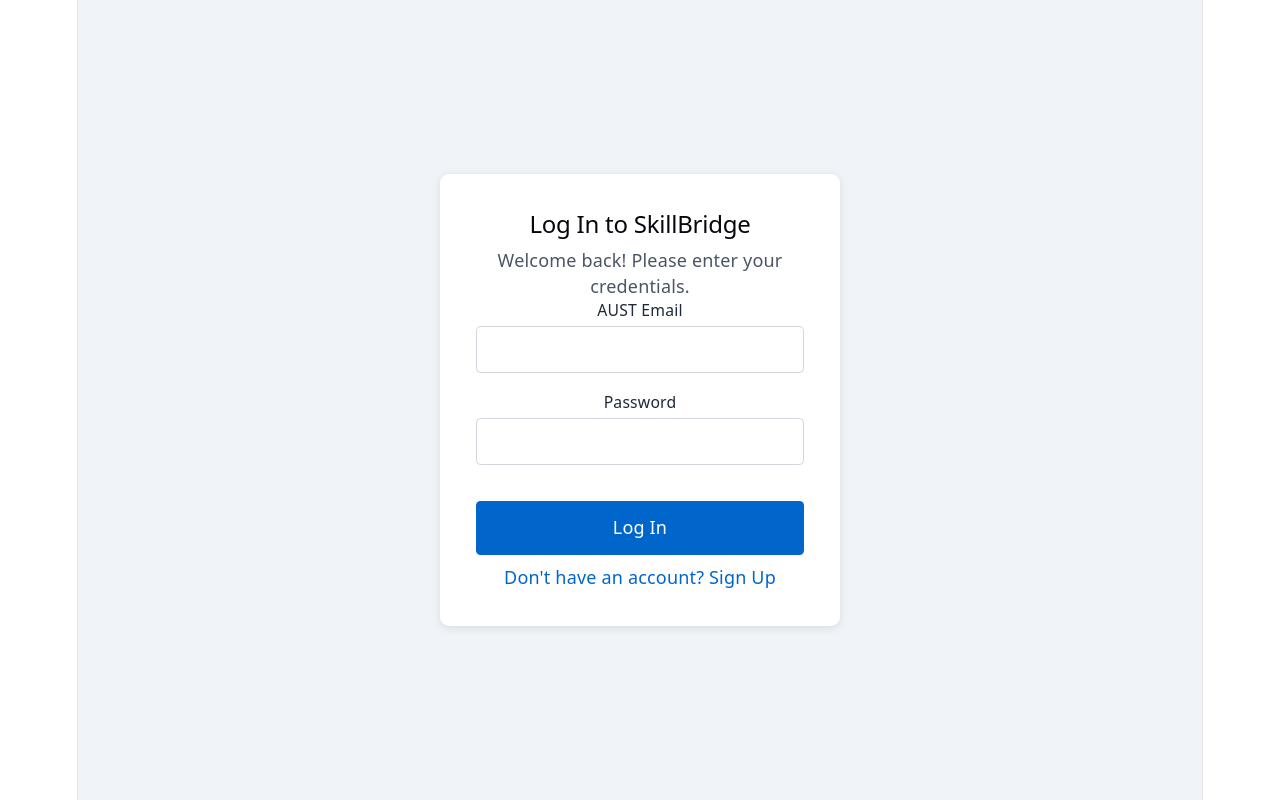
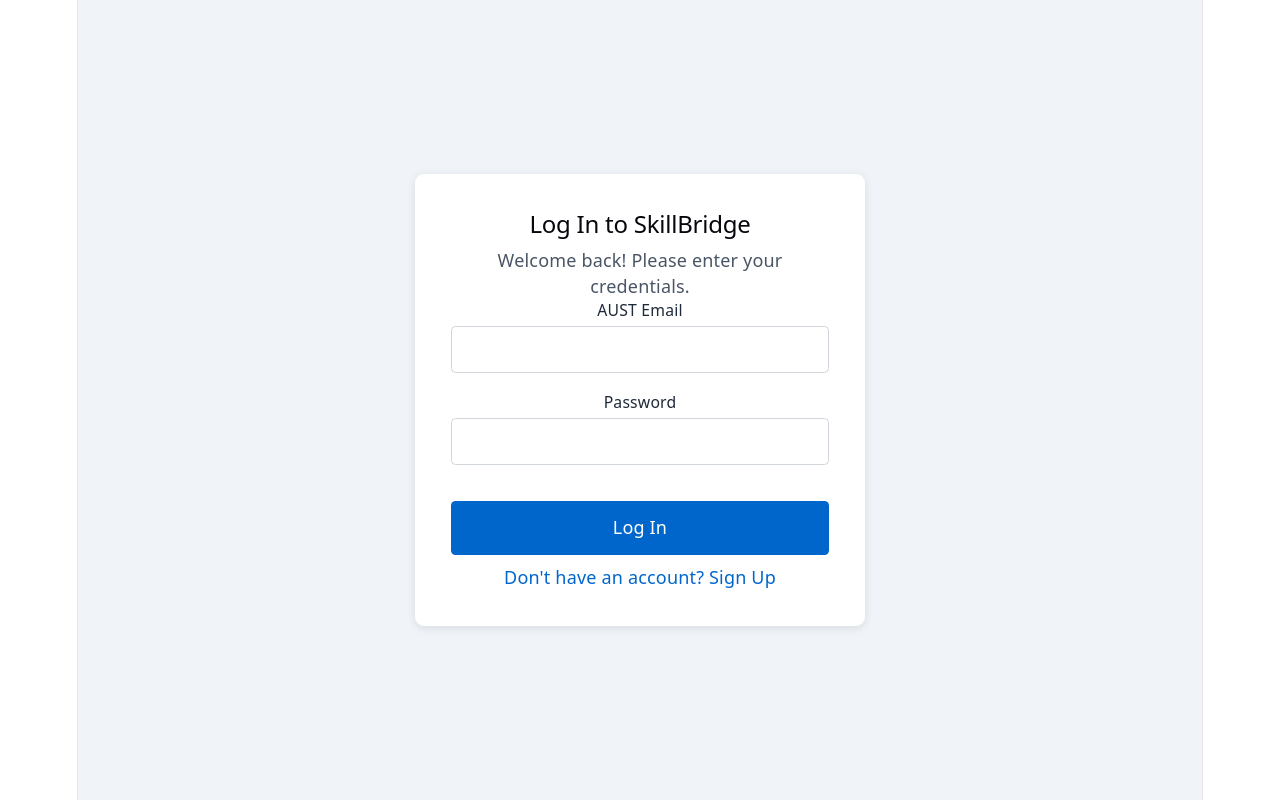
Before and after one commit to adityasaha03/skillbridge, a React (Vite) app in the folder client/: page /login in a window 1280 px wide. Built offline with nearby package versions, Linux system fonts and the light colour scheme.

Commit message:
Removed Depricated Stuff

```diff
--- a/client/src/pages/LandingPage.jsx
+++ b/client/src/pages/LandingPage.jsx
@@ -3,7 +3,7 @@
 
 const LandingPage = () => {
   return (
-    <div className="max-w-[1200px] mx-auto px-4 min-h-screen bg-gray-50 text-gray-800">
+    <div className="max-w-300 mx-auto px-4 min-h-screen bg-gray-50 text-gray-800">
       {/* Header */}
       <header className="flex justify-between items-center py-4">
         <div className="text-2xl font-bold text-[#0066cc]">SkillBridge</div>
--- a/client/src/pages/Login.jsx
+++ b/client/src/pages/Login.jsx
@@ -13,7 +13,7 @@
 
   return (
     <div className="min-h-screen flex justify-center items-center bg-[#f0f4f8] p-4">
-      <div className="bg-white p-8 rounded-lg shadow-[0_2px_10px_rgba(0,0,0,0.1)] w-full max-w-[400px]">
+      <div className="bg-white p-8 rounded-lg shadow-[0_2px_10px_rgba(0,0,0,0.1)] w-full max-w-100">
         <h2 className="text-2xl font-bold text-gray-800 text-center mb-1">
           Log In to SkillBridge
         </h2>
```
